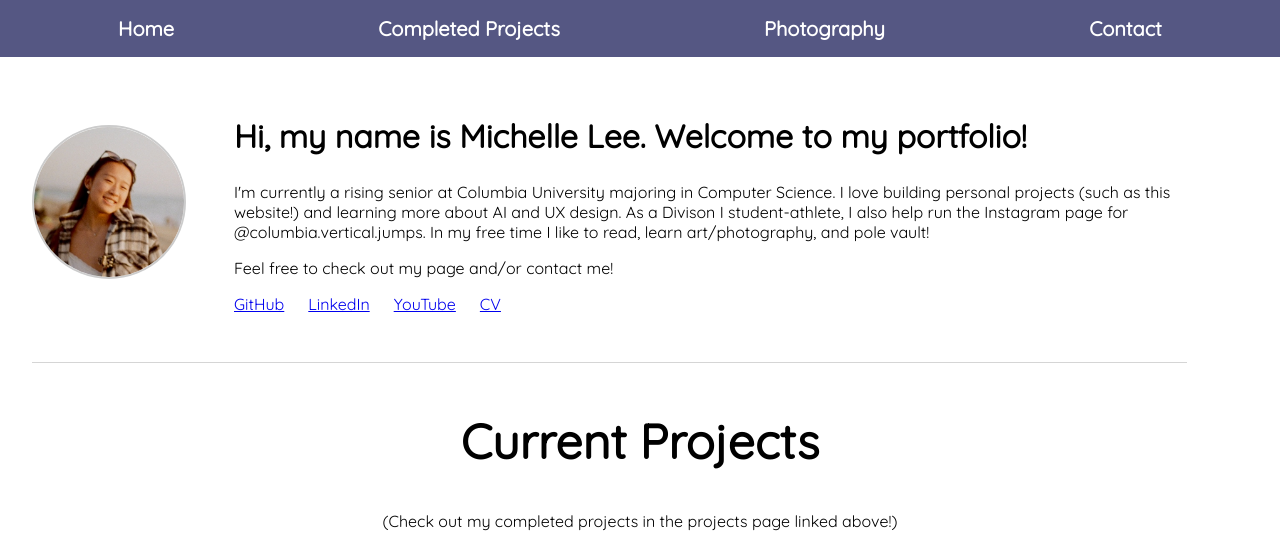
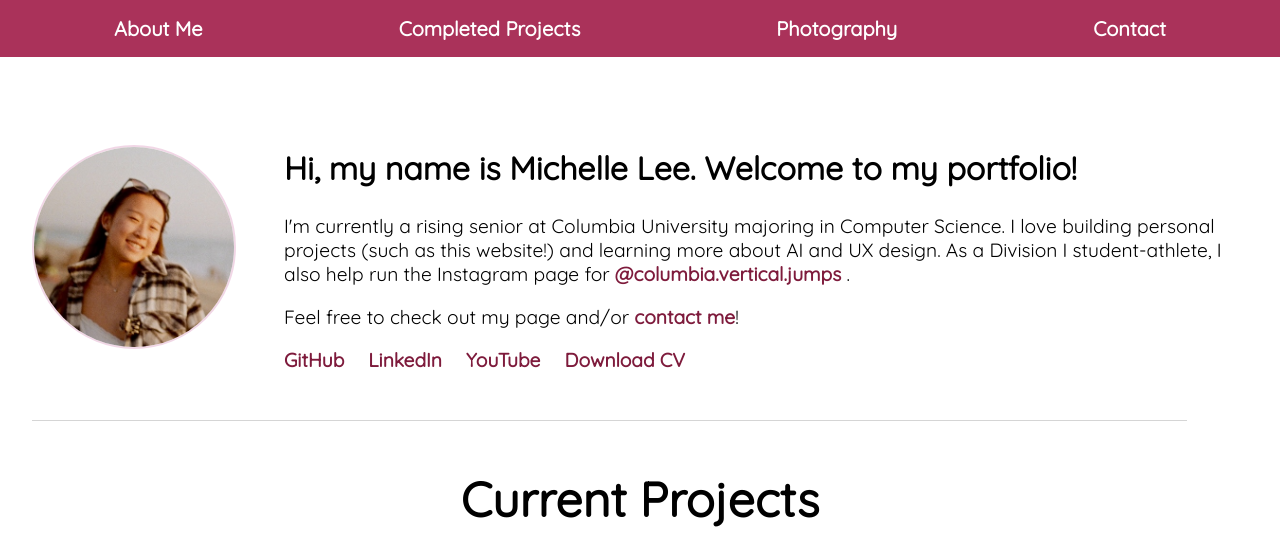
Before and after one commit to michellesynlee/myportfolio, a Flask app: page / in a window 1280 px wide. Shown: the top 560 px of the page. Run offline with Flask 3, Linux system fonts and the light colour scheme.

Commit message:
Aesthetic update

```diff
--- a/static/style.css
+++ b/static/style.css
@@ -2,13 +2,13 @@ body {
     margin: 0;
     padding: 0;
     width: 100%;
-    /*font-family: 'Baloo 2', cursive;*/
     font-family: 'Quicksand', sans-serif;
     background-color: #ffffff;
 }
 
+/* ---------- NAVIGATION ---------- */
 nav {
-    background-color: #555783;
+    background-color: #aa325a;
     padding: 1rem;
 }
 
@@ -18,6 +18,7 @@ nav ul {
     justify-content: space-around;
     margin: 0;
     padding: 0;
+    flex-wrap: wrap;
 }
 
 nav a {
@@ -55,10 +57,17 @@ button:hover {
     background-color: #0056b3;
 }
 
+/* ---------- INTRO SECTION ---------- */
+
 .intro {
     display: flex;
     align-items: center;
+    justify-content: center;  /* centers both image + text horizontally */
     gap: 3rem;
+    margin: 2rem auto;
+    flex-wrap: wrap;
+    text-align: center;  /* ensures even alignment when stacked */
+    font-size: 1.2rem;
 }
 
 .intro-left {
@@ -68,15 +77,37 @@ button:hover {
 }
 
 .intro-text {
-    max-width: 950px;
+    max-width: 1300px;   /* make text stretch wider */
+    flex: 1;
+    text-align: left;     /* keep text aligned left on large screens */
+}
+
+/* narrow screens */
+@media (max-width: 800px) {
+  .intro {
+      flex-direction: column-reverse; /* image ABOVE text */
+      text-align: center;
+      gap: 1.5rem;
+  }
+
+  .intro-text {
+      max-width: 90%;
+      text-align: center; /* center text when stacked */
+      padding: 0 1rem;
+  }
+
+  .headshot {
+      width: 130px;
+      height: 130px;
+  }
 }
 
 .headshot {
-    width: 150px;
-    height: 150px;
+    width: 200px;
+    height: 200px;
     object-fit: cover;
-    border-radius: 60%;
-    border: 2px solid #ccc;
+    border-radius: 70%;
+    border: 2px solid #e1aaca79;
 }
 
 .headshot-links {
@@ -92,7 +123,44 @@ hr {
     width: 95%;
 }
 
-/*current projects secion*/
+.headshot-links a {
+  color: #7e1b3c; /* your site’s purple-gray tone */
+  text-decoration: none;
+  font-weight: 600;
+  transition: color 0.2s ease;
+}
+
+.headshot-links a:hover {
+  color: #dc4376; /* slightly lighter */
+  text-decoration: underline;
+}
+
+.contact-link {
+  color: #7e1b3c;
+  text-decoration: none;
+  font-weight: 600;
+  transition: color 0.2s ease;
+}
+
+.contact-link:hover {
+  color: #dc4376;
+  text-decoration: underline;
+}
+
+.insta-link,
+.insta-link:visited {
+  color: #7e1b3c;
+  text-decoration: none;
+  font-weight: 600;
+  transition: color 0.2s ease;
+}
+
+.insta-link:hover {
+  color: #dc4376;
+  text-decoration: underline;
+}
+
+/* ---------- PROJECTS ---------- */
 .section-header {
     text-align: center;
     margin-bottom: 1rem;
--- a/templates/base.html
+++ b/templates/base.html
@@ -11,7 +11,7 @@
 <body>
     <nav>
         <ul>
-            <li><a href="{{ url_for('home') }}">Home</a></li>
+            <li><a href="{{ url_for('home') }}">About Me</a></li>
             <li><a href="{{ url_for('projects') }}">Completed Projects</a></li>
             <li><a href="{{ url_for('photography') }}">Photography</a></li>
             <li><a href="{{ url_for('contact') }}">Contact</a></li>
--- a/templates/index.html
+++ b/templates/index.html
@@ -6,18 +6,34 @@
     <img src="{{ url_for('static', filename='headshot.jpg') }}" alt="Headshot" class="headshot">
     <div class="intro-text">
         <h1 style="font-size: 2rem;"> Hi, my name is Michelle Lee. Welcome to my portfolio! </h1>
-        <p>I'm currently a rising senior at Columbia University majoring in Computer Science.
-            I love building personal projects (such as this website!) and learning more about AI and UX design.
-            As a Divison I student-athlete, I also help run the Instagram page for @columbia.vertical.jumps.
-            In my free time I like to read, learn art/photography, and pole vault!</p>
-        <p>Feel free to check out my page and/or contact me!</p>
+        <p>
+          I'm currently a rising senior at Columbia University majoring in Computer Science.
+          I love building personal projects (such as this website!) and learning more about AI and UX design.
+          As a Division I student-athlete, I also help run the Instagram page for
+          <a href="https://www.instagram.com/columbia.vertical.jumps"
+            target="_blank"
+            class="insta-link">
+            @columbia.vertical.jumps
+          </a>.
+        </p>
+
+        <p>
+          Feel free to check out my page and/or <a href="{{ url_for('contact') }}" class="contact-link">contact me</a>!
+        </p>
+
         <div class="headshot-links">
-            <a href="https://github.com/michellesynlee" target="_blank">GitHub</a>
-            <a href="https://linkedin.com/in/michellesynlee" target="_blank">LinkedIn</a>
-            <a href="https://www.youtube.com/@MichelleSiyanLee" target="_blank">YouTube</a>
-            <a href="https://drive.google.com/file/d/1FQmgemEqYUVR7u4ymrWuqAo341AVp-Sg/view?usp=sharing" target="_blank">CV</a>
+          <a href="https://github.com/michellesynlee" target="_blank">GitHub</a>
+          <a href="https://linkedin.com/in/michellesynlee" target="_blank">LinkedIn</a>
+          <a href="https://www.youtube.com/@MichelleSiyanLee" target="_blank">YouTube</a>
 
+          <!-- Direct downloadable PDF link -->
+          <a href="{{ url_for('static', filename='2025_Michelle_Lee_Resume.pdf') }}"
+            download
+            class="cv-link">
+            Download CV
+          </a>
         </div>
+
     </div>
 </div>
 
```
Also changed, not shown: other parts of static/style.css (+99 -18 lines), 2 other files.
